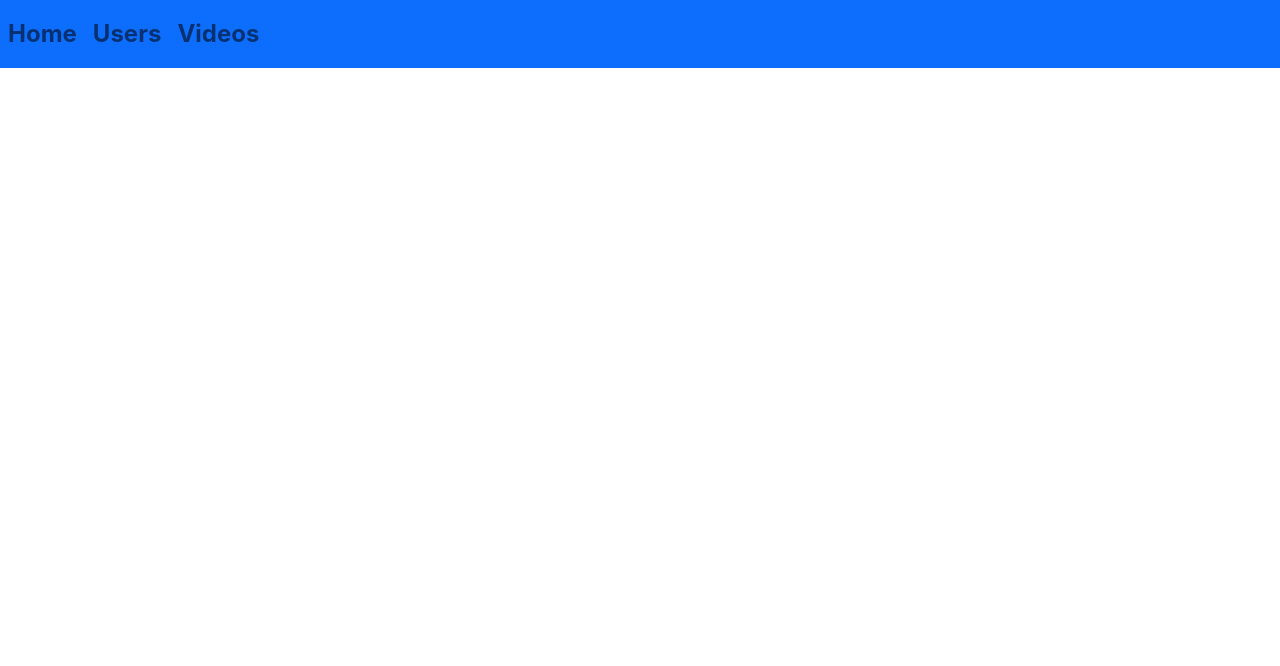
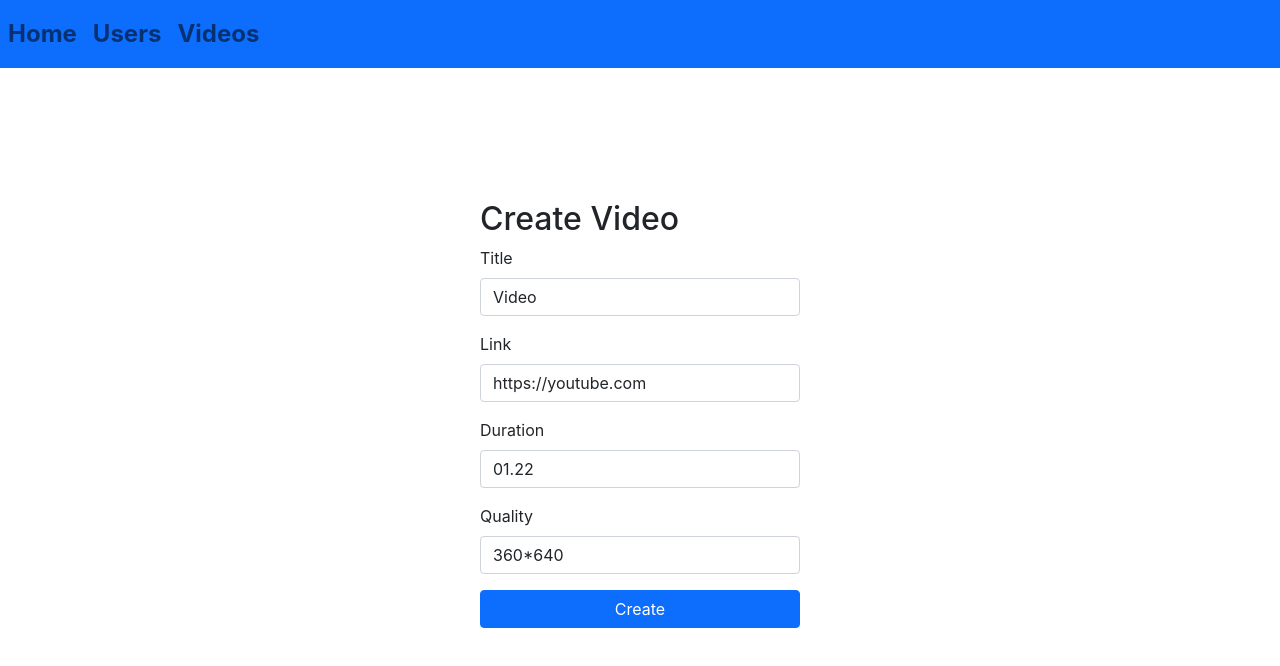
Before and after one commit to full-pets/react-client, a React (Create React App) app: page /create-video in a window 1280 px wide. Shown: the top 666 px of the page. Built offline with nearby package versions, Linux system fonts and the light colour scheme.

Commit message:
join users

```diff
--- a/src/App.js
+++ b/src/App.js
@@ -7,6 +7,7 @@ import Nav from "./Nav";
 import VideoOverview from "./Video/VideoOverview";
 import { useSelector } from "react-redux";
 import Error from "./Error";
+import VideoCreate from "./Video/VideoCreate";
 
 const routes = [
     {
@@ -24,6 +25,10 @@ const routes = [
     {
         path: "/video/:id",
         component: VideoOverview,
+    },
+    {
+        path: "/create-video",
+        component: VideoCreate,
     }
 ];
 
@@ -31,8 +36,8 @@ function App() {
     const error = useSelector(state => state.authReducer.error)
     return (
         <div id='app' className='col-12'>
-            {error?.length ? <Error message={error} /> : ''}
             <Router>
+                {error?.length ? <Error message={error} /> : ''}
                 <Nav/>
                 <div>
                     <Switch>
--- a/src/App.scss
+++ b/src/App.scss
@@ -1,10 +1,12 @@
 #app {
 
 }
+
 .form-switch {
   position: absolute;
   left: 60%;
 }
+
 form {
   position: absolute;
   top: 50%;
@@ -12,21 +14,26 @@ form {
   transform: translate(-50%, -50%);
   height: 50%;
 }
+
 .btn {
   width: 100%;
 }
+
 table {
   margin: 0 auto;
 }
+
 th, td {
   border: 1px solid #ccc;
   padding: 5px;
   text-align: center;
 }
+
 a {
   font-size: 24px;
   font-weight: bold;
 }
+
 .container {
   .btn-success {
     display: block;
@@ -35,12 +42,14 @@ a {
 
   }
 }
+
 .error {
   position: fixed;
   width: 100vw;
   height: 100vh;
-  background-color: rgba(0,0,0,.5);
+  background-color: rgba(0, 0, 0, .5);
   z-index: 9;
+
   h2 {
     position: absolute;
     top: 50%;
@@ -54,3 +63,23 @@ a {
     border-radius: 15px;
   }
 }
+
+.login {
+  position: absolute;
+  top: 0;
+  left: 50%;
+  transform: translate(-50%, 0);
+  margin-top: 100px;
+  z-index: 9;
+  label {
+    cursor: pointer;
+
+    &:hover {
+      text-decoration: underline;
+    }
+  }
+}
+
+#switch {
+  opacity: 0;
+}
--- a/src/Error.js
+++ b/src/Error.js
@@ -1,10 +1,16 @@
 import React from 'react';
 import { useDispatch } from "react-redux";
+import { useHistory } from "react-router-dom";
 
 function Error({message}) {
     const clearError = useDispatch()
+    const history = useHistory()
+    const clear = () => {
+        clearError({type: 'error', payload: ''})
+        history.push('/')
+    }
     return (
-        <div onClick={() => clearError({type: 'error', payload: ''})} className="error">
+        <div onClick={clear} className="error">
             <h2>{message}</h2>
         </div>
     );
--- a/src/Login.js
+++ b/src/Login.js
@@ -47,16 +47,16 @@ function Login() {
             .then(a => a.json())
             .then(({ success, message }) => {
                 if (!success) throw new Error(message)
-                setIsLogin(success)
+                success && toggleForm()
             })
             .catch(e => dispatch({ type: 'error', payload: e.message }));
     };
 
     return (
         <div id='login' className='col-12'>
-            <div className='form-check form-switch'>
-                <input className='form-check-input' onChange={toggleForm} type='checkbox' id='flexSwitchCheckDefault'/>
-                <label className='form-check-label' htmlFor='flexSwitchCheckDefault'>
+            <div className='form-check login form-switch'>
+                <input className='form-check-input' onChange={toggleForm} type='checkbox' id='switch'/>
+                <label className='form-check-label' htmlFor='switch'>
                     {toggle}
                 </label>
             </div>
--- a/src/User/Users.js
+++ b/src/User/Users.js
@@ -1,12 +1,18 @@
 import React, { useCallback, useEffect, useState } from 'react';
 import http from "../http";
+import { useDispatch } from "react-redux";
 
 function Users(props) {
+    const dispatch = useDispatch()
     const [users, setUsers] = useState([]);
     const getUsers = useCallback(() => {
         http().get('/users')
             .then((a) => a.json())
-            .then((users) => setUsers(users));
+            .then((users) => {
+                if (!Array.isArray(users)) throw new Error(users.message)
+                setUsers(users)
+            })
+            .catch(e => dispatch({ type: 'error', payload: e.message }));
     }, []);
 
     useEffect(() => getUsers(), [getUsers])
--- a/src/Video/VideoCreate.js
+++ b/src/Video/VideoCreate.js
@@ -1,45 +1,61 @@
-import React from 'react';
+import React, { useState } from 'react';
 import http from "../http";
+import { useDispatch, useSelector } from "react-redux";
+import { useHistory } from "react-router-dom";
 
 function VideoCreate(props) {
-    const video = {
-        name: "First VideoOverview",
+    const dispatch = useDispatch()
+    const history = useHistory()
+    const videoDefault = {
+        name: "Video",
         link: "https://youtube.com",
-        owner: id,
+        owner: sessionStorage.getItem('id'),
         duration: "01.22",
         quality: "360*640",
     }
-    const createVideo = () => {
+    const [video, setVideo] = useState(videoDefault)
+
+    const createVideo = (e) => {
+        e.preventDefault()
         http().post('/videos', video)
             .then((a) => a.json())
-            .then((videos) => setVideos(videos))
+            .then((videos) => console.log(videos))
+            .catch(e => dispatch({ type: 'error', payload: e.message }))
     }
     return (
         <div>
             <form className='col-3'>
-                <h2>Login</h2>
+                <h2>Create Video</h2>
                 <div className='mb-3'>
                     <label htmlFor='InputEmail1' className='form-label'>
-                        Email address
+                        Title
                     </label>
-                    <input onInput={(e) => setUser({ ...user, email: e.target.value })} type='email'
+                    <input value={video.name} onInput={(e) => setVideo({ ...video, name: e.target.value })} type='text'
                            className='form-control' id='InputEmail1' aria-describedby='emailHelp'/>
                 </div>
                 <div className='mb-3'>
                     <label htmlFor='exampleInputPassword1' className='form-label'>
-                        Password
+                        Link
                     </label>
-                    <input onInput={(e) => setUser({ ...user, password: e.target.value })} type='password'
+                    <input value={video.link} onInput={(e) => setVideo({ ...video, link: e.target.value })} type='text'
                            className='form-control' id='exampleInputPassword1'/>
                 </div>
-                <div className='mb-3 form-check'>
-                    <input type='checkbox' className='form-check-input' id='Check1'/>
-                    <label className='form-check-label' htmlFor='Check1'>
-                        Agree something
+                <div className='mb-3'>
+                    <label htmlFor='exampleInputPassword1' className='form-label'>
+                        Duration
                     </label>
+                    <input value={video.duration} onInput={(e) => setVideo({ ...video, duration: e.target.value })} type='text'
+                           className='form-control' id='exampleInputPassword1'/>
                 </div>
-                <button className='btn btn-primary' onClick={}>
-                    Signin
+                <div className='mb-3'>
+                    <label htmlFor='exampleInputPassword1' className='form-label'>
+                        Quality
+                    </label>
+                    <input value={video.quality} onInput={(e) => setVideo({ ...video, quality: e.target.value })} type='text'
+                           className='form-control' id='exampleInputPassword1'/>
+                </div>
+                <button className='btn btn-primary' onClick={createVideo}>
+                    Create
                 </button>
             </form>
         </div>
--- a/src/Video/VideoOverview.js
+++ b/src/Video/VideoOverview.js
@@ -1,15 +1,20 @@
 import React, { useCallback, useEffect, useState } from 'react';
 import http from "../http";
+import { useDispatch } from "react-redux";
 
 function VideoOverview(props) {
-    const { id } = props.location.state
-    console.log(id)
+    const dispatch = useDispatch()
+    const id = props.location.state.id
     const [video, setVideo] = useState(null);
     const getVideo = useCallback(() => {
         http().get(`/videos/${id}`)
             .then((a) => a.json())
-            .then((video) => setVideo(video))
-    }, []);
+            .then((video) => {
+                if (video.statusCode === 401) throw new Error(video.message)
+                setVideo(video)
+            })
+            .catch(e => dispatch({ type: 'error', payload: e.message }))
+    }, [id]);
 
     useEffect(() => getVideo(), [getVideo])
     return (
@@ -18,24 +23,22 @@ function VideoOverview(props) {
             <table>
                 <thead>
                 <tr>
-                    <th>Id</th>
                     <th>Name</th>
                     <th>Link</th>
-                    <th>Owner</th>
                     <th>Duration</th>
                     <th>Quality</th>
                     <th>Created</th>
+                    <th>Owner</th>
                 </tr>
                 </thead>
                 <tbody>
                 <tr>
-                    <td>{video.id}</td>
                     <td>{video.name}</td>
                     <td><a href={video.link}>{video.link}</a></td>
-                    <td>{video.owner}</td>
                     <td>{video.duration}</td>
                     <td>{video.quality}</td>
-                    <td>{video.created}</td>
+                    <td>{(new Date(video.created)).toLocaleString()}</td>
+                    <td>{video.owner}</td>
                 </tr>
                 </tbody>
             </table>}
--- a/src/Video/Videos.js
+++ b/src/Video/Videos.js
@@ -1,19 +1,25 @@
 import React, { useCallback, useEffect, useState } from 'react';
 import http from "../http";
 import { useHistory } from "react-router-dom";
+import { useDispatch } from "react-redux";
 
 function Videos(props) {
     const [videos, setVideos] = useState([]);
     const id = sessionStorage.getItem('id')
     const history = useHistory()
+    const dispatch = useDispatch()
 
-    const viewVideo = ({id, name}) => {
-        history.push(`/video/${name}`, {id})
+    const viewVideo = ({ id, name }) => {
+        history.push(`/video/${name}`, { id })
     }
     const getVideos = useCallback(() => {
         http().get('/videos')
             .then((a) => a.json())
-            .then((videos) => setVideos(videos))
+            .then((videos) => {
+                if (!Array.isArray(videos)) throw new Error(videos.message)
+                setVideos(videos)
+            })
+            .catch(e => dispatch({ type: 'error', payload: e.message }))
     }, []);
 
     useEffect(() => getVideos(), [getVideos])
@@ -22,28 +28,26 @@ function Videos(props) {
         <div>
             {videos.length && (
                 <>
-                    <table>
+                    <table className="mt-5">
                         <thead>
                         <tr>
-                            <th>Id</th>
                             <th>Name</th>
                             <th>Link</th>
-                            <th>Owner</th>
                             <th>Duration</th>
                             <th>Quality</th>
                             <th>Created</th>
+                            <th>Owner</th>
                         </tr>
                         </thead>
                         <tbody>
                         {videos.map((video, i) => (
                             <tr onClick={() => viewVideo(video)} key={i}>
-                                <td>{video.id}</td>
                                 <td>{video.name}</td>
                                 <td><a href={video.link}>{video.link}</a></td>
-                                <td>{video.owner}</td>
                                 <td>{video.duration}</td>
                                 <td>{video.quality}</td>
-                                <td>{video.created}</td>
+                                <td>{(new Date(video.created)).toLocaleString()}</td>
+                                <td>{video.owner}</td>
                             </tr>
                         ))}
                         </tbody>
```
